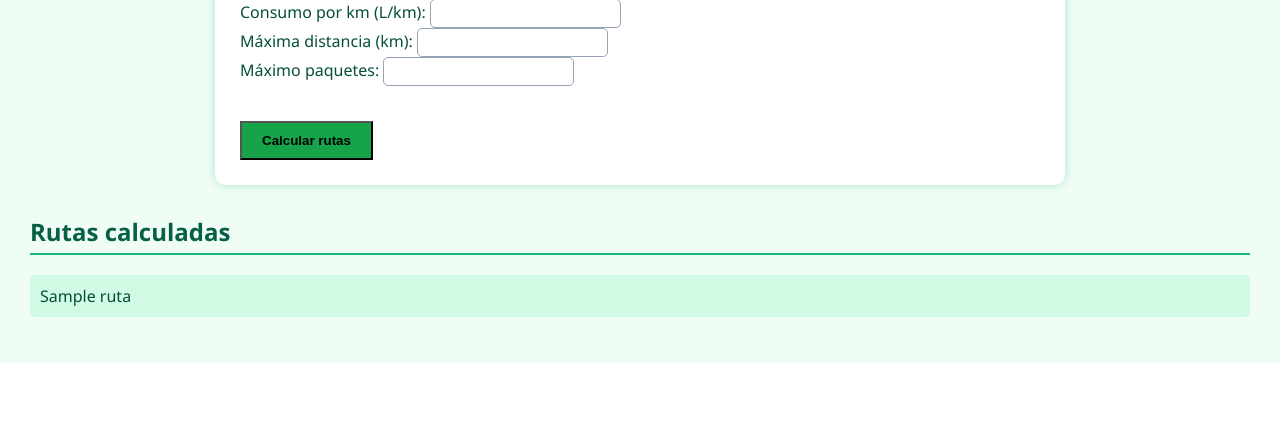
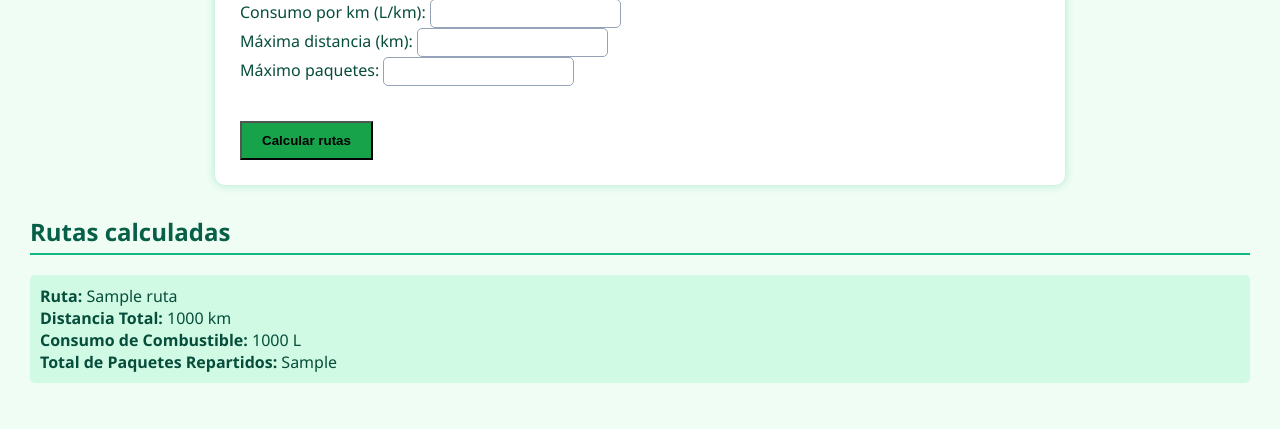
Before and after one commit to ROSY1304/VRP, a Flask app: template templates/index.html in a window 1280 px wide. Shown: the part 790-1219 px from the top of the page. Before the commit the page ends 1153 px from the top, so only its background shows below. Run offline with Flask 3, Linux system fonts and the light colour scheme; the template is opened without the code that fills it: most values are stand-ins (such as "Sample title", 1, 10 or a date in 2020).

Commit message:
first commit

```diff
--- a/api/pyvenv.cfg
+++ b/api/pyvenv.cfg
@@ -2,4 +2,4 @@ home = /home/rosy/anaconda3/bin
 include-system-site-packages = false
 version = 3.12.4
 executable = /home/rosy/anaconda3/bin/python3.12
-command = /home/rosy/anaconda3/bin/python -m venv /home/rosy/Escritorio/VPR/api
+command = /home/rosy/Escritorio/VPR/api/bin/python -m venv /home/rosy/Escritorio/VPR/api
--- a/app.py
+++ b/app.py
@@ -17,7 +17,7 @@ def peso_ruta(ruta, pedidos):
     return sum(pedidos[c] for c in ruta)
 
 def paquetes_ruta(ruta, pedidos):
-    return peso_ruta(ruta, pedidos)
+    return sum(pedidos[c] for c in ruta)  # Cambié esto para contar los paquetes
 
 def distancia_ruta(ruta, coord, almacen):
     total = distancia(almacen, coord[ruta[0]]) + distancia(coord[ruta[-1]], almacen)
@@ -85,7 +85,20 @@ def vrp_voraz(coord, pedidos, almacen, max_carga, max_combustible, consumo_por_k
                 rutas.remove(rc2)
                 rutas.append(nueva)
 
-    return rutas
+    # Añadir detalles de cada ruta con el total de paquetes repartidos
+    rutas_detalles = []
+    for ruta in rutas:
+        distancia_total = distancia_ruta(ruta, coord, almacen)
+        combustible_total = combustible_ruta(ruta, coord, almacen, consumo_por_km)
+        paquetes_totales = paquetes_ruta(ruta, pedidos)  # Calcular total de paquetes
+        rutas_detalles.append({
+            "ruta": " -> ".join(ruta),  # Crear un string legible de las ciudades
+            "distancia_total": distancia_total,
+            "combustible_total": combustible_total,
+            "paquetes_totales": paquetes_totales  # Añadir el total de paquetes
+        })
+
+    return rutas_detalles
 
 @app.route("/", methods=["GET", "POST"])
 def index():
--- a/templates/index.html
+++ b/templates/index.html
@@ -111,6 +111,7 @@
 <body>
   <h1>Calculadora de Rutas Óptimas</h1>
 
+
   <form method="post">
     <h2>Ciudades</h2>
     <div id="ciudades">
@@ -143,14 +144,20 @@
 
     <input type="submit" value="Calcular rutas">
   </form>
-
   {% if rutas %}
   <h2>Rutas calculadas</h2>
   <ul>
     {% for ruta in rutas %}
-        <li>{{ ruta }}</li>
+      <li><strong>Ruta:</strong> {{ ruta['ruta'] }}<br>
+          <strong>Distancia Total:</strong> {{ ruta['distancia_total'] * 100 }} km<br>
+          <strong>Consumo de Combustible:</strong> {{ ruta['combustible_total'] * 100 }} L<br>
+          <strong>Total de Paquetes Repartidos:</strong> {{ ruta['paquetes_totales'] }}</li>
     {% endfor %}
   </ul>
   {% endif %}
+
+
+
+
 </body>
 </html>
```
Also changed, not shown: templates/resultado.html (added, +20 -0 lines). Lines whose indentation alone changed are shown as unchanged.
